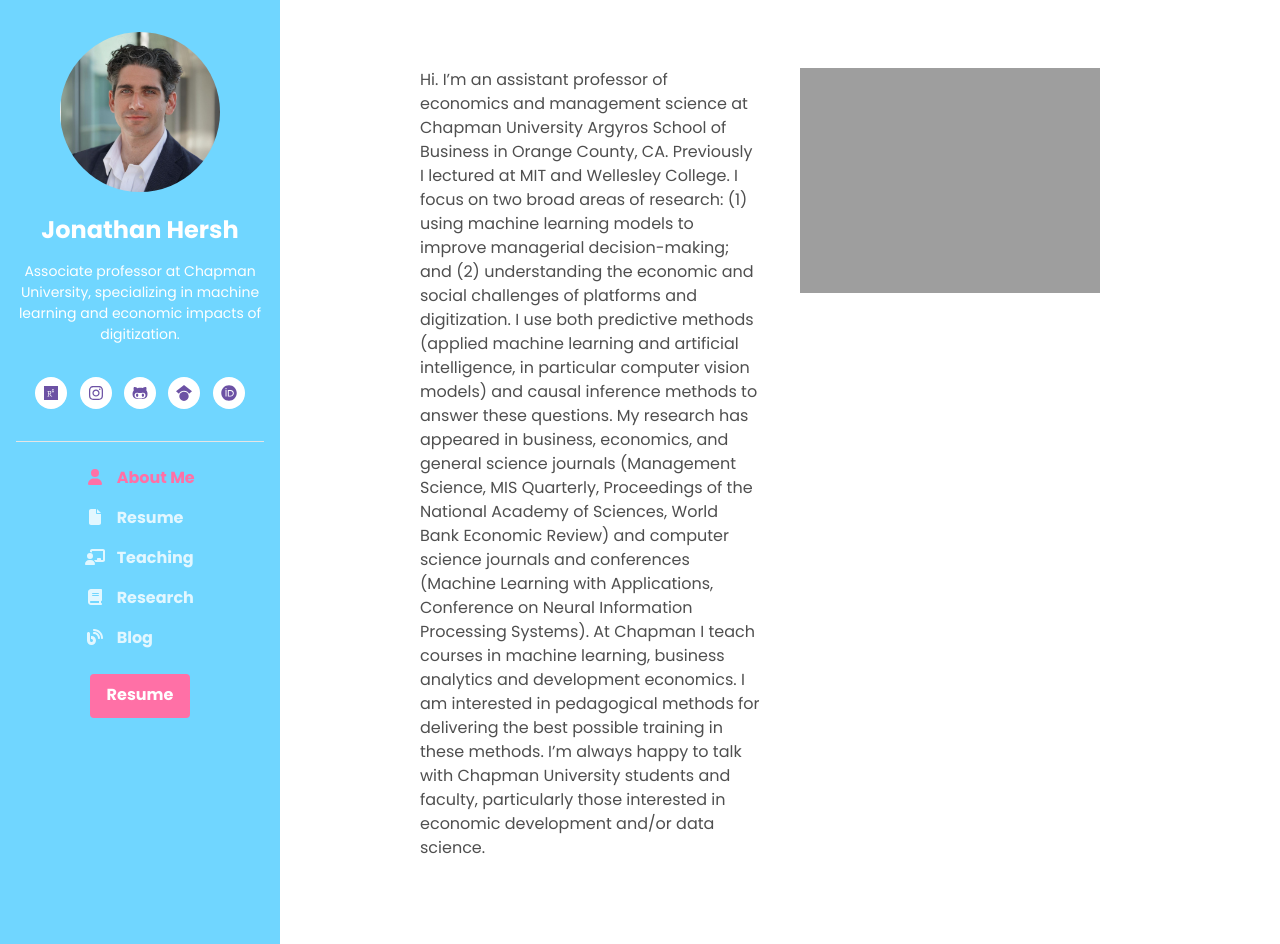
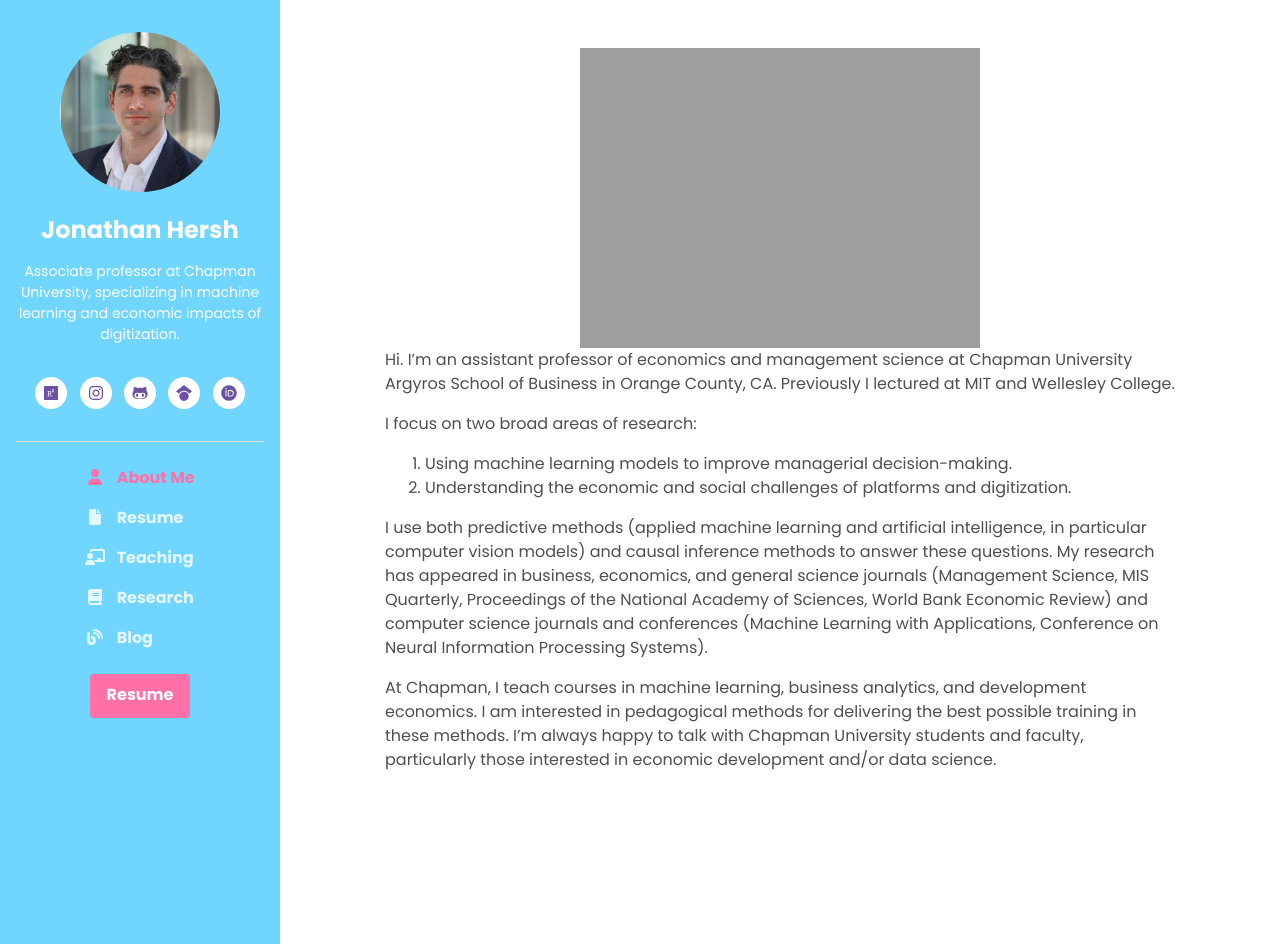
Before and after one commit to Muhammad-Sultan/muhammad-sultan.github.io, a Jekyll site: the page built from _pages/index.md, in a window 1280 px wide and 944 px high. Built offline with Jekyll 4.4.1, drawn with Linux system fonts in a browser that asks for light colours.

Commit message:
Update index.md

```diff
--- a/_pages/index.md
+++ b/_pages/index.md
@@ -4,41 +4,15 @@
 ---
 
 
-<style>
- .container {
-    display: flex;
-    flex-direction: row;
-    /* Adjust alignment and spacing as needed */
-}
-
-.left-column {
-    flex: 1;
-    padding: 20px;
-    /* Add any other styling you want for the left column */
-}
-
-.right-column {
-    flex: 1;
-    padding: 20px;
-    /* Add any other styling you want for the right column */
-}
-</style>
-<div class="container">
-    <div class="left-column">
-        <!-- Your text content goes here -->
-        <p>
+<div style="text-align: center;">
+  <img src="http://jonathan-hersh.com/wp-content/uploads/2018/08/Headshot_teaching.jpg" style="max-width:100%;">
+</div>
 Hi. I’m an assistant professor of economics and management science at Chapman University Argyros School of Business in Orange County, CA. Previously I lectured at MIT and Wellesley College.
 
-I focus on two broad areas of research: (1) using machine learning models to improve managerial decision-making; and (2) understanding the economic and social challenges of platforms and digitization.
+I focus on two broad areas of research:
+1. Using machine learning models to improve managerial decision-making.
+2. Understanding the economic and social challenges of platforms and digitization.
 
 I use both predictive methods (applied machine learning and artificial intelligence, in particular computer vision models) and causal inference methods to answer these questions. My research has appeared in business, economics, and general science journals (Management Science, MIS Quarterly, Proceedings of the National Academy of Sciences, World Bank Economic Review) and computer science journals and conferences (Machine Learning with Applications, Conference on Neural Information Processing Systems).
 
-At Chapman I teach courses in machine learning, business analytics and development economics. I am interested in pedagogical methods for delivering the best possible training in these methods. I’m always happy to talk with Chapman University students and faculty, particularly those interested in economic development and/or data science.
-            <!-- Add more text content as needed -->
-        </p>
-    </div>
-    <div class="right-column">
-        <!-- Your image goes here -->
-        <img src="http://jonathan-hersh.com/wp-content/uploads/2018/08/Headshot_teaching.jpg" alt="Headshot" width="300">
-    </div>
-</div>
+At Chapman, I teach courses in machine learning, business analytics, and development economics. I am interested in pedagogical methods for delivering the best possible training in these methods. I’m always happy to talk with Chapman University students and faculty, particularly those interested in economic development and/or data science.
```
